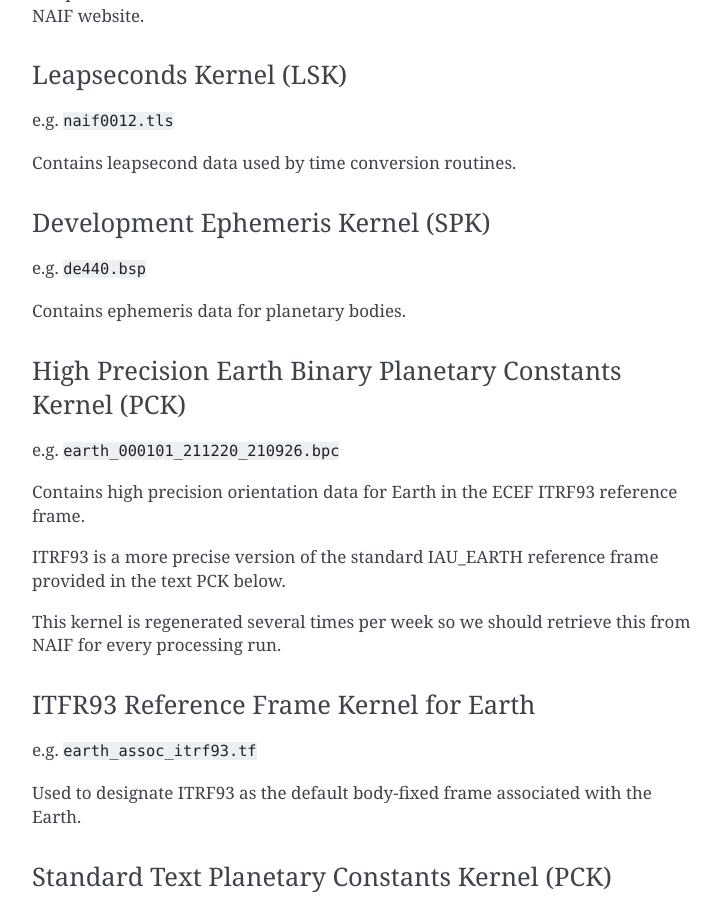
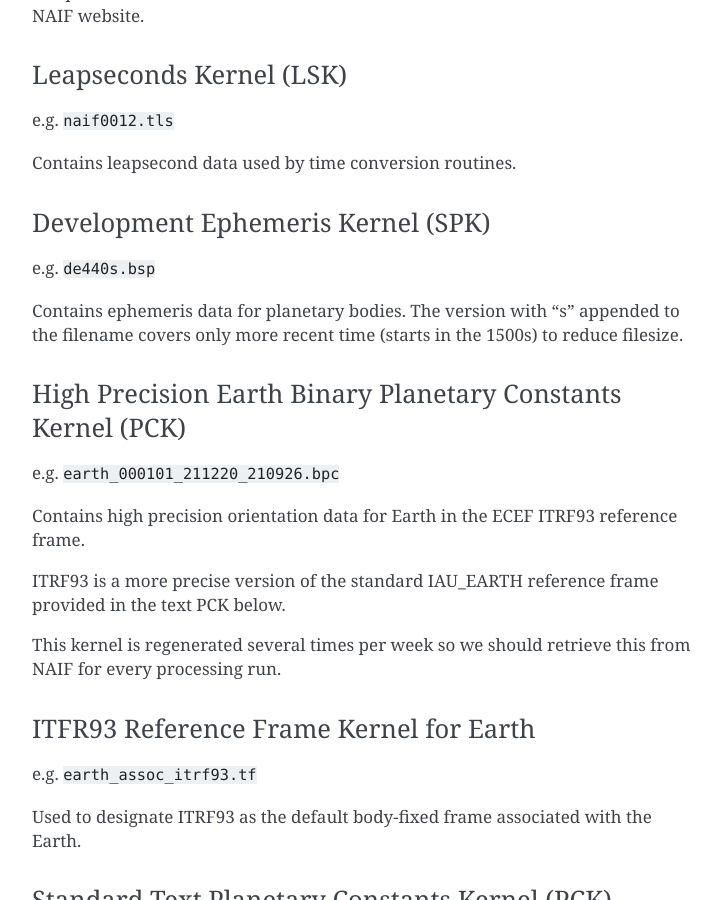
Before and after one commit to LASP-Libera/libera_utils, a Sphinx documentation site: the page built from doc/source/custom-pages/developer-reference/spice.md, in a window 1280 px wide and 900 px high, scrolled down 1959 px. Shown: the whole window, without its empty margins (388-1110 px from the left). Built offline with Sphinx 7.4.7, drawn with Linux system fonts in a browser that asks for light colours; pages that are not in the unit, such as notebooks, are missing from menus.

Commit message:
Update default ephemeris file to most recent version.

```diff
--- a/doc/source/custom-pages/developer-reference/spice.md
+++ b/doc/source/custom-pages/developer-reference/spice.md
@@ -69,9 +69,10 @@
 Contains leapsecond data used by time conversion routines.
 
 ### Development Ephemeris Kernel (SPK)
-e.g. `de440.bsp`
+e.g. `de440s.bsp`
 
-Contains ephemeris data for planetary bodies.
+Contains ephemeris data for planetary bodies. The version with "s" appended to the filename covers only more recent time
+(starts in the 1500s) to reduce filesize.
 
 ### High Precision Earth Binary Planetary Constants Kernel (PCK)
 e.g. `earth_000101_211220_210926.bpc`
```
Also changed, not shown: 1 other file.
